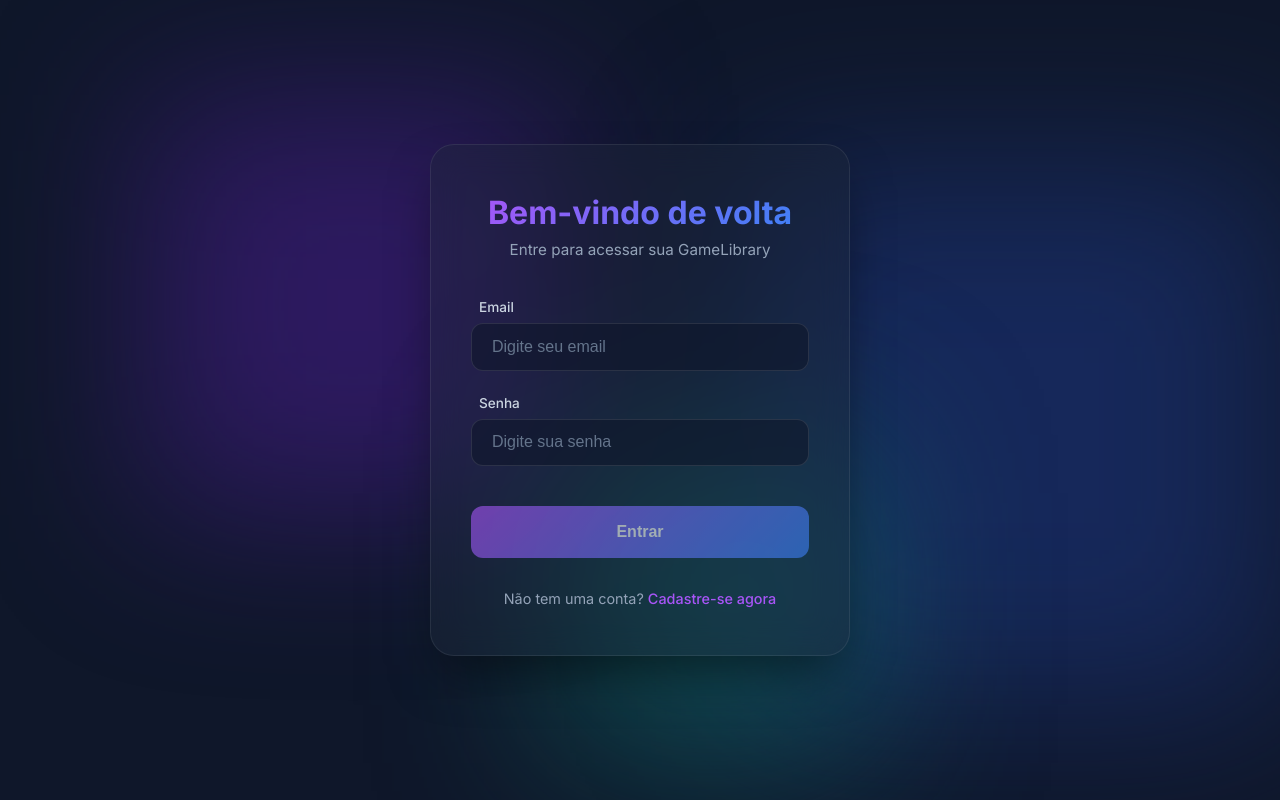
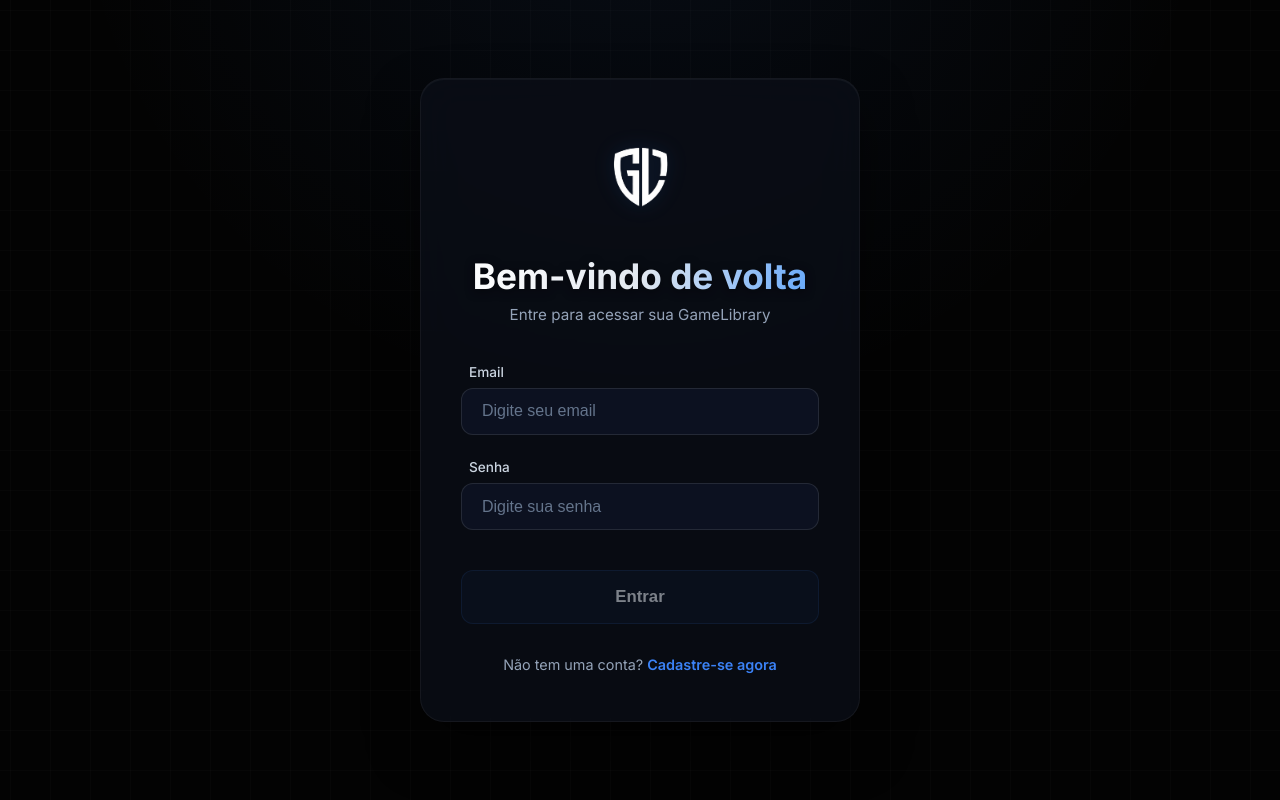
Before and after one commit to Teuslp/game-library, an Angular app in the folder frontend/: page /login in a window 1280 px wide. Built offline with nearby package versions, Linux system fonts and the light colour scheme.

Commit message:
feat(ui): reformulação dos containers e background

```diff
--- a/frontend/src/app/features/auth/login/login.html
+++ b/frontend/src/app/features/auth/login/login.html
@@ -1,6 +1,7 @@
 <div class="auth-wrapper">
   <div class="glass-panel">
     <div class="auth-header">
+      <img src="/logo.png" alt="Game Library Logo" class="auth-logo">
       <h2>Bem-vindo de volta</h2>
       <p>Entre para acessar sua GameLibrary</p>
     </div>
@@ -49,9 +50,4 @@
     </div>
   </div>
 
-  <div class="animated-background">
-    <div class="blob blob-1"></div>
-    <div class="blob blob-2"></div>
-    <div class="blob blob-3"></div>
-  </div>
 </div>
--- a/frontend/src/app/features/auth/login/login.scss
+++ b/frontend/src/app/features/auth/login/login.scss
@@ -6,24 +6,34 @@
   display: flex;
   align-items: center;
   justify-content: center;
-  background-color: #0f172a;
-  font-family: 'Inter', sans-serif;
+  background-color: var(--color-black-base, #030303);
+
+  /* Cyber Grid Animado + Feixe de Luz Azul Suave no topo */
+  background-image:
+    radial-gradient(circle at 50% -20%, rgba(59, 130, 246, 0.08) 0%, transparent 50%),
+    linear-gradient(rgba(255, 255, 255, 0.015) 1px, transparent 1px),
+    linear-gradient(90deg, rgba(255, 255, 255, 0.015) 1px, transparent 1px);
+  background-size: 100% 100%, 40px 40px, 40px 40px;
+  background-position: top center, 0 0, 0 0;
+  animation: gridDrift 20s linear infinite;
+
+  font-family: inherit;
   overflow: hidden;
-  color: #f8fafc;
+  color: var(--color-text-primary, #f8fafc);
 }
 
 .glass-panel {
   position: relative;
   z-index: 10;
   width: 100%;
-  max-width: 420px;
+  max-width: 440px;
   padding: 3rem 2.5rem;
-  background: rgba(30, 41, 59, 0.4);
-  backdrop-filter: blur(16px);
-  -webkit-backdrop-filter: blur(16px);
-  border: 1px solid rgba(255, 255, 255, 0.08);
+  background: rgba(10, 14, 23, 0.8);
+  backdrop-filter: blur(20px);
+  -webkit-backdrop-filter: blur(20px);
+  border: 1px solid rgba(255, 255, 255, 0.05);
   border-radius: 24px;
-  box-shadow: 0 25px 50px -12px rgba(0, 0, 0, 0.5);
+  box-shadow: inset 0 1px 1px rgba(255, 255, 255, 0.05), 0 25px 50px rgba(0, 0, 0, 0.5);
   transform: translateY(20px);
   animation: slideUp 0.8s ease-out forwards;
 }
@@ -39,13 +49,23 @@
   text-align: center;
   margin-bottom: 2.5rem;
 
+  .auth-logo {
+    height: 100px;
+    width: auto;
+    object-fit: contain;
+    margin-bottom: 1.5rem;
+    filter: drop-shadow(0 0 10px rgba(59, 130, 246, 0.15));
+  }
+
   h2 {
-    font-size: 2rem;
-    font-weight: 700;
+    font-size: 2.2rem;
+    font-weight: 800;
     margin: 0 0 0.5rem 0;
-    background: linear-gradient(135deg, #a855f7 0%, #3b82f6 100%);
+    background: linear-gradient(100deg, #FFFFFF 0%, #E2E8F0 50%, rgba(96, 165, 250, 1) 100%);
     -webkit-background-clip: text;
     -webkit-text-fill-color: transparent;
+    background-clip: text;
+    filter: drop-shadow(0px 2px 5px rgba(0, 0, 0, 0.5));
   }
   p {
     color: #94a3b8;
@@ -89,9 +109,9 @@
     }
 
     &:focus {
-      border-color: #a855f7;
-      box-shadow: 0 0 0 3px rgba(168, 85, 247, 0.15);
-      background: rgba(15, 23, 42, 0.8);
+      border-color: rgba(59, 130, 246, 0.5);
+      box-shadow: 0 0 0 3px rgba(59, 130, 246, 0.15);
+      background: rgba(10, 14, 23, 0.9);
     }
   }
 
@@ -117,26 +137,28 @@
   margin-top: 1rem;
   width: 100%;
   padding: 1rem;
-  border: none;
   border-radius: 12px;
-  background: linear-gradient(135deg, #a855f7 0%, #3b82f6 100%);
-  color: white;
-  font-size: 1rem;
+  background: rgba(59, 130, 246, 0.08); /* Fundo azul sutil translúcido */
+  border: 1px solid rgba(59, 130, 246, 0.2); /* Borda azul finíssima estática */
+  color: #EFF6FF;
+  font-size: 1.05rem;
   font-weight: 600;
   cursor: pointer;
-  transition: transform 0.2s, box-shadow 0.2s;
+  transition: all 0.3s ease;
   display: flex;
   justify-content: center;
   align-items: center;
   min-height: 52px;
 
   &:hover:not(:disabled) {
-    transform: translateY(-2px);
-    box-shadow: 0 10px 20px -10px rgba(168, 85, 247, 0.6);
+    background: rgba(59, 130, 246, 0.15);
+    border-color: rgba(59, 130, 246, 0.4);
+    transform: translateY(-1px);
+    box-shadow: 0 5px 15px rgba(0, 0, 0, 0.4); /* Sombra pesada clássica sem cor */
   }
 
   &:disabled {
-    opacity: 0.6;
+    opacity: 0.5;
     cursor: not-allowed;
   }
 }
@@ -154,62 +176,18 @@
   margin-top: 2rem;
   text-align: center;
   font-size: 0.9rem;
-  color: #94a3b8;
+  color: var(--color-text-secondary, #94a3b8);
 
   a {
-    color: #a855f7;
+    color: #3B82F6;
     text-decoration: none;
-    font-weight: 500;
+    font-weight: 600;
     transition: color 0.2s;
 
     &:hover {
-      color: #d8b4fe;
+      color: #60A5FA;
       text-decoration: underline;
     }
-  }
-}
-
-.animated-background {
-  position: absolute;
-  top: 0;
-  left: 0;
-  width: 100%;
-  height: 100%;
-  z-index: 1;
-  overflow: hidden;
-
-  .blob {
-    position: absolute;
-    filter: blur(80px);
-    opacity: 0.5;
-    animation: float 10s infinite ease-in-out alternate;
-  }
-
-  .blob-1 {
-    top: 10%;
-    left: 10%;
-    width: 400px;
-    height: 400px;
-    background: #4c1d95;
-    animation-delay: 0s;
-  }
-
-  .blob-2 {
-    bottom: 20%;
-    right: 5%;
-    width: 500px;
-    height: 500px;
-    background: #1e3a8a;
-    animation-delay: -3s;
-  }
-
-  .blob-3 {
-    top: 50%;
-    left: 40%;
-    width: 300px;
-    height: 300px;
-    background: #0f766e;
-    animation-delay: -6s;
   }
 }
 
@@ -222,7 +200,11 @@
   to { opacity: 1; transform: translateY(0); }
 }
 
-@keyframes float {
-  0% { transform: translate(0, 0) scale(1); }
-  100% { transform: translate(50px, 50px) scale(1.1); }
+@keyframes gridDrift {
+  0% {
+    background-position: top center, 0 0, 0 0;
+  }
+  100% {
+    background-position: top center, 0 40px, 40px 0;
+  }
 }
--- a/frontend/src/app/features/auth/register/register.html
+++ b/frontend/src/app/features/auth/register/register.html
@@ -1,6 +1,7 @@
 <div class="auth-wrapper">
   <div class="glass-panel">
     <div class="auth-header">
+      <img src="/logo.png" alt="Game Library Logo" class="auth-logo">
       <h2>Junte-se à GameLibrary</h2>
       <p>Crie uma conta para iniciar sua coleção</p>
     </div>
@@ -63,9 +64,4 @@
     </div>
   </div>
 
-  <div class="animated-background">
-    <div class="blob blob-1"></div>
-    <div class="blob blob-2"></div>
-    <div class="blob blob-3"></div>
-  </div>
 </div>
```
